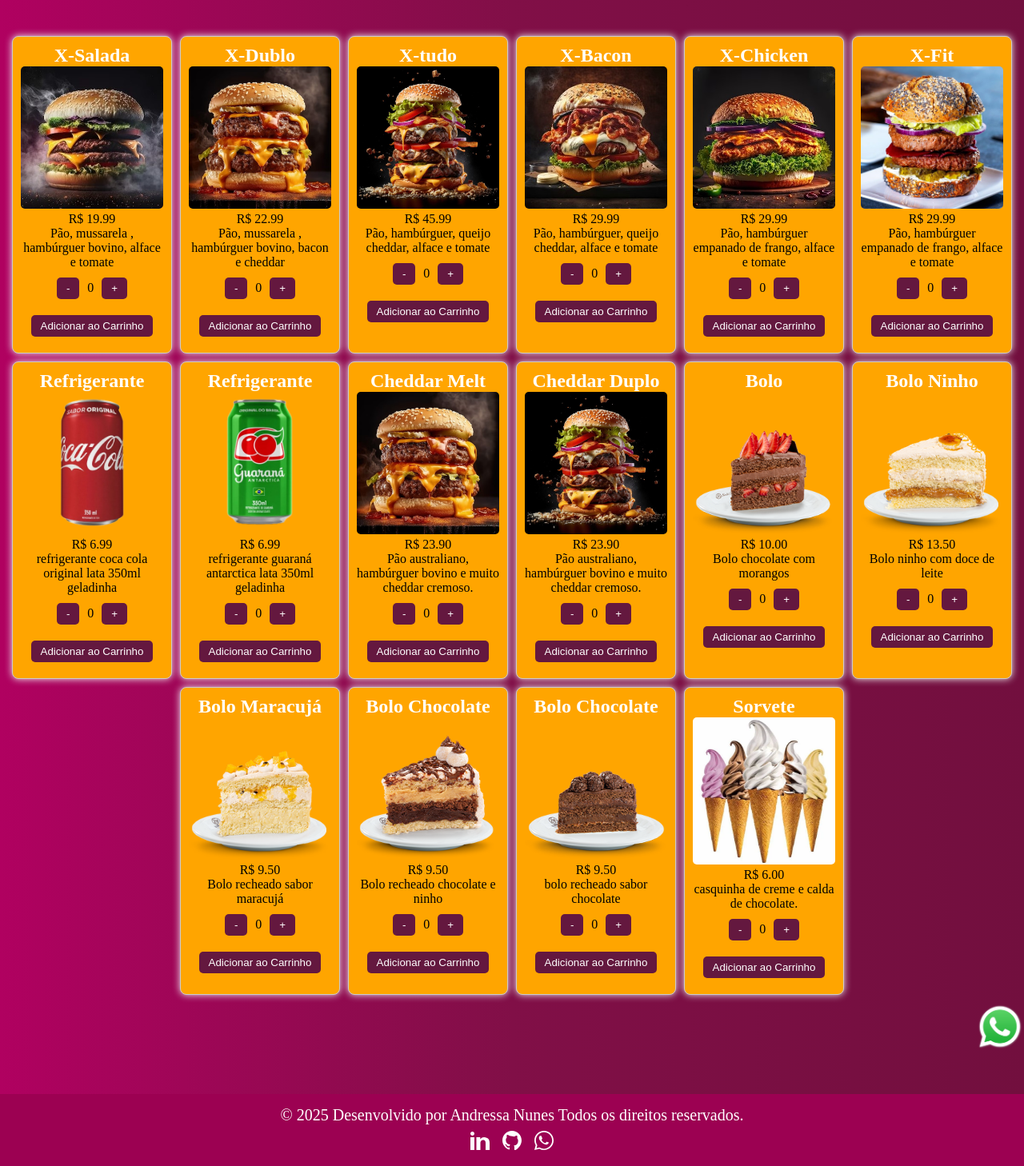
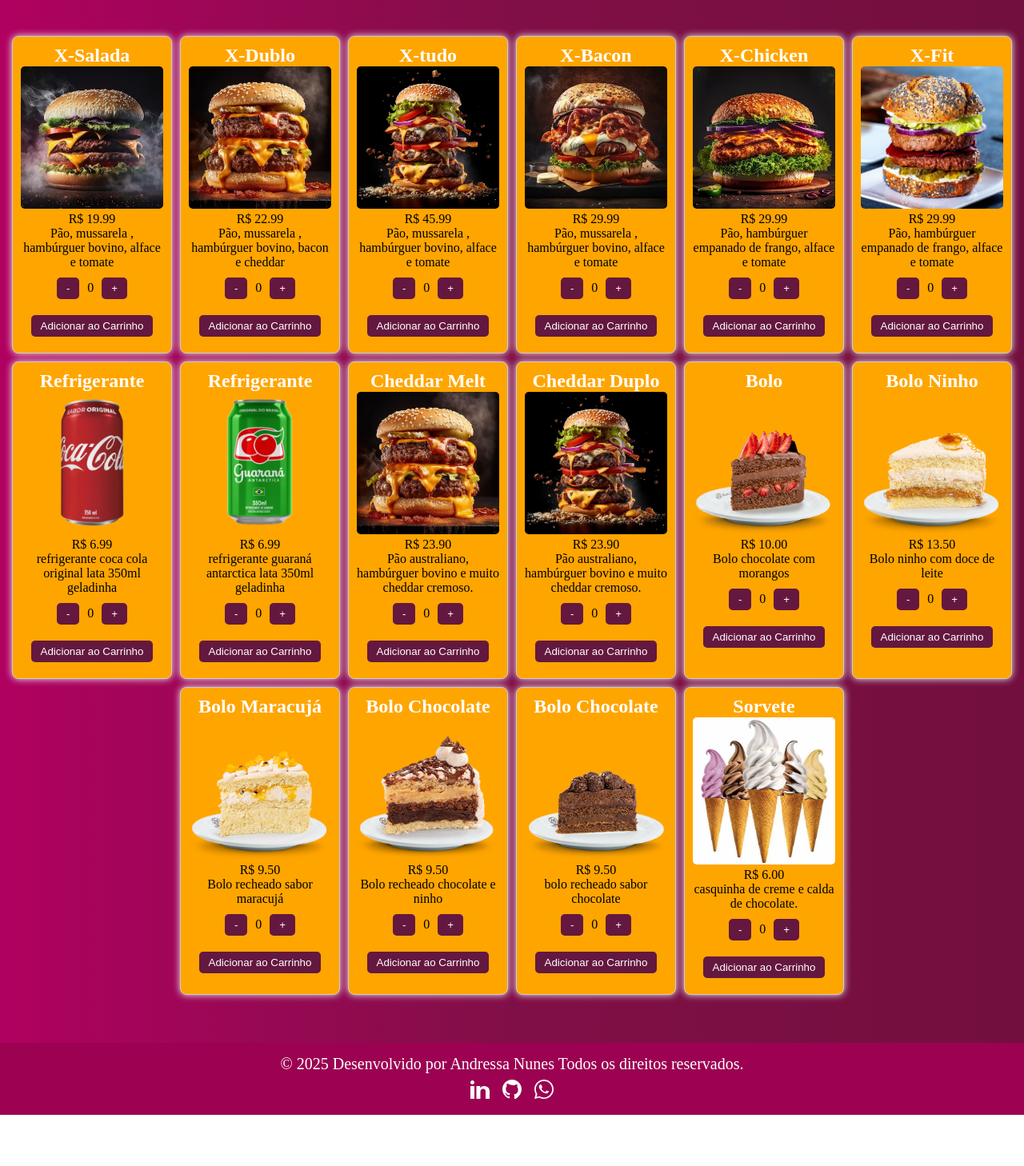
Before and after one commit to andressa1010/projeto-hamburgueria-club, a React (Vite) app: page / in a window 1280 px wide. Shown: the part 469-1927 px from the top of the page at 80% size. After the commit the page ends 1863 px from the top, so only its background shows below. Built offline with nearby package versions, Linux system fonts and the light colour scheme.

Commit message:
home-page

```diff
--- a/src/Pages/home.jsx
+++ b/src/Pages/home.jsx
@@ -25,13 +25,13 @@ const hamburguersDisponivel = [
     nome: "X-tudo",
     imagem: "/dev-senior.jpg",
     preco: 45.99,
-     descricao:"Pão, hambúrguer, queijo cheddar, alface e tomate"},
+      descricao: "Pão, mussarela , hambúrguer bovino, alface e tomate"},
   {
     id: 4,
     nome:"X-Bacon",
     imagem:"/dev-bacon.jpg",
     preco: 29.99,
-    descricao:"Pão, hambúrguer, queijo cheddar, alface e tomate"
+     descricao: "Pão, mussarela , hambúrguer bovino, alface e tomate"
   },
 
     {
@@ -179,11 +179,6 @@ const Home = ({ carrinho, setCarrinho }) => {
        </BotaoCarrinho>
       </DivButton>
 
-      <Whatsapp>
-          <a href="">
-            <img src={imgWhatsapp}/>
-          </a>
-      </Whatsapp>
 
 <Footer>
   <p>© 2025  Desenvolvido por Andressa Nunes  Todos os direitos reservados.</p>
```
